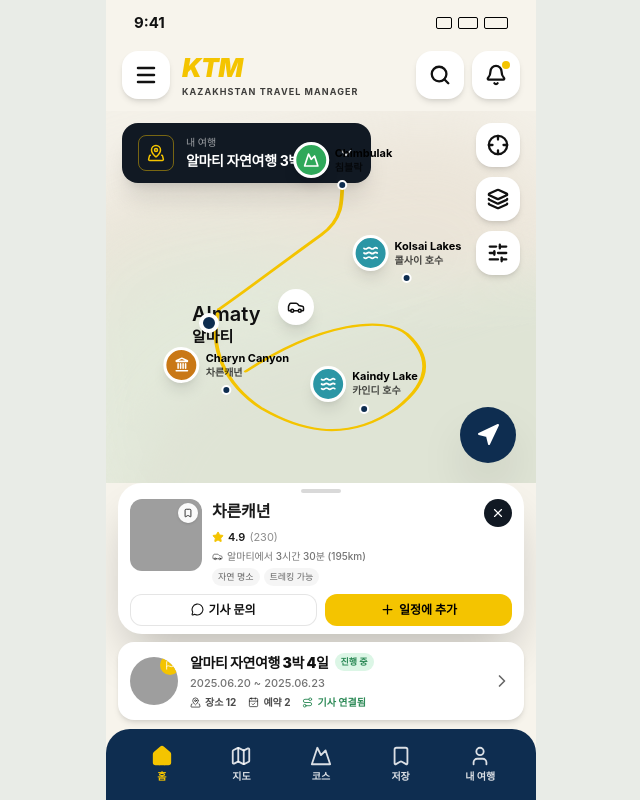
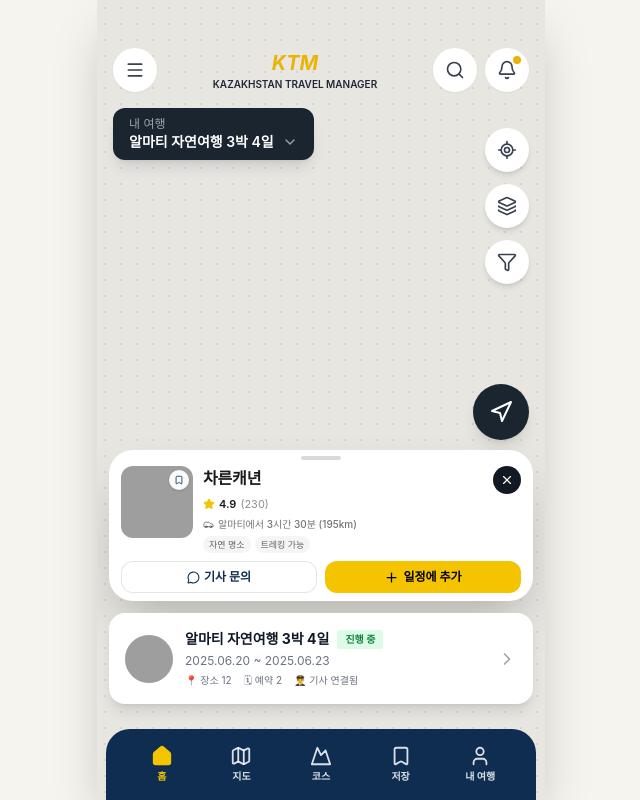
Before and after one commit to kom1239-commits/ktm-travel-map-react-v2, a React (Vite) app: page / in a window 1280 px wide. Shown: the whole page, without its empty margins (319-959 px from the left). Built offline with nearby package versions, Linux system fonts and the light colour scheme; grey boxes are pictures that could not be loaded.

Commit message:
rebuild MapPage from new template (keeps PlaceCard + BottomNav components)

```diff
--- a/src/pages/MapPage.jsx
+++ b/src/pages/MapPage.jsx
@@ -1,197 +1,102 @@
-import React from "react";
+import React from 'react'
 import {
-  Menu, Search, Bell, Crosshair, Layers, SlidersHorizontal,
-  Navigation, X, Star, Car, MessageCircle, Plus,
-  Map, Heart, Bookmark, User, Home, ChevronRight, ChevronDown,
-  MapPinned, CalendarCheck, Route, Flag,
-  Mountain, Waves, Landmark,
-} from "lucide-react";
+  Menu, Search, Bell, LocateFixed, Layers, Filter, Navigation,
+  ChevronRight,
+} from 'lucide-react'
 import PlaceCard from '../components/cards/PlaceCard'
 import BottomNav from '../components/layout/BottomNav'
 
-const YELLOW = "#F4C400";
-const NAVY = "#0E2D50";
-
-const places = [
-  { id: "shymbulak", nameKo: "침블락", nameEn: "Chimbulak", x: "55%", y: "15%", type: "mountain", color: "#2FA85A" },
-  { id: "kolsai", nameKo: "콜사이 호수", nameEn: "Kolsai Lakes", x: "70%", y: "40%", type: "lake", color: "#2B96A5" },
-  { id: "kaindy", nameKo: "카인디 호수", nameEn: "Kaindy Lake", x: "60%", y: "75%", type: "lake", color: "#2B96A5" },
-  { id: "charyn", nameKo: "차른캐년", nameEn: "Charyn Canyon", x: "28%", y: "70%", type: "canyon", color: "#C97816" },
-];
-
 export default function MapPage() {
   return (
-    <div className="min-h-screen bg-[#e9ece7] flex justify-center">
-      <main className="relative flex flex-col w-full max-w-[430px] min-h-screen bg-[#f7f4ec] text-[#111] overflow-hidden">
+    <div className="relative w-full max-w-md mx-auto h-screen bg-gray-100 overflow-hidden font-sans shadow-2xl">
 
-        {/* ============ 1. 상태바 ============ */}
-        <div className="flex items-center justify-between px-7 pt-3 pb-1 text-[15px] font-bold flex-shrink-0">
-          <span>9:41</span>
-          <div className="flex items-center gap-1.5">
-            <span className="h-3 w-4 rounded-[2px] border-[1.5px] border-black" />
-            <span className="h-3 w-5 rounded-[2px] border-[1.5px] border-black" />
-            <span className="h-3 w-6 rounded-[2px] border-[1.5px] border-black" />
+      {/* 1. 배경: 지도 영역 */}
+      <div className="absolute inset-0 bg-[#E8E6E1]">
+        <div className="w-full h-full opacity-20 bg-[radial-gradient(#888_1px,transparent_1px)] [background-size:16px_16px]" />
+      </div>
+
+      {/* 2. 상단 영역 */}
+      <div className="absolute top-0 left-0 w-full z-10 pt-12 pb-4 px-4">
+        {/* 헤더 */}
+        <div className="flex justify-between items-center mb-4">
+          <button className="p-3 bg-white rounded-full shadow-sm">
+            <Menu size={20} className="text-gray-700" />
+          </button>
+
+          <div className="flex flex-col items-center">
+            <span className="text-xl font-bold text-yellow-500 italic">KTM</span>
+            <span className="text-[10px] font-semibold text-gray-800">KAZAKHSTAN TRAVEL MANAGER</span>
+          </div>
+
+          <div className="flex gap-2">
+            <button className="p-3 bg-white rounded-full shadow-sm">
+              <Search size={20} className="text-gray-700" />
+            </button>
+            <button className="p-3 bg-white rounded-full shadow-sm relative">
+              <Bell size={20} className="text-gray-700" />
+              <span className="absolute top-2 right-2 w-2 h-2 bg-yellow-500 rounded-full" />
+            </button>
           </div>
         </div>
 
-        {/* ============ 2. 헤더 ============ */}
-        <header className="flex-shrink-0 px-4 pt-3 pb-3 z-30">
-          <div className="flex items-start justify-between gap-2">
-            <button className="grid h-[48px] w-[48px] place-items-center rounded-2xl bg-white shadow-md">
-              <Menu size={24} strokeWidth={2.5} />
-            </button>
+        {/* '내 여행' 드롭다운 배지 */}
+        <div className="inline-flex flex-col bg-[#1A2530] text-white rounded-xl px-4 py-2 shadow-lg">
+          <span className="text-xs text-gray-400">내 여행</span>
+          <div className="flex items-center gap-2">
+            <span className="text-sm font-semibold">알마티 자연여행 3박 4일</span>
+            <ChevronRight size={16} className="rotate-90 text-gray-400" />
+          </div>
+        </div>
+      </div>
 
-            <div className="flex-1 pt-1 pl-1">
-              <div className="text-[26px] font-black italic leading-none tracking-tight" style={{ color: YELLOW }}>
-                KTM
+      {/* 3. 우측 지도 컨트롤 영역 */}
+      <div className="absolute top-32 right-4 z-10 flex flex-col gap-3">
+        <button className="p-3 bg-white rounded-full shadow-md"><LocateFixed size={20} className="text-gray-700" /></button>
+        <button className="p-3 bg-white rounded-full shadow-md"><Layers size={20} className="text-gray-700" /></button>
+        <button className="p-3 bg-white rounded-full shadow-md"><Filter size={20} className="text-gray-700" /></button>
+      </div>
+
+      {/* 내비게이션 플로팅 버튼 */}
+      <div className="absolute bottom-[360px] right-4 z-10">
+        <button className="p-4 bg-[#1A2530] rounded-full shadow-lg">
+          <Navigation size={24} className="text-white" />
+        </button>
+      </div>
+
+      {/* 4. 하단 영역 (카드 및 네비게이션) */}
+      <div className="absolute bottom-0 left-0 w-full z-20">
+
+        <div className="pb-24 flex flex-col gap-3">
+
+          {/* 장소 상세 카드 (차른캐년) */}
+          <PlaceCard />
+
+          {/* 진행 중인 여행 요약 카드 */}
+          <div className="mx-3 bg-white rounded-2xl p-4 shadow-lg flex items-center justify-between">
+            <div className="flex items-center gap-3">
+              <div className="relative w-12 h-12 rounded-full overflow-hidden bg-blue-100">
+                <img src="https://images.unsplash.com/photo-1542382156909-9240d0281483?q=80&w=150&auto=format&fit=crop" alt="알마티 자연여행" className="w-full h-full object-cover" />
               </div>
-              <div className="mt-1 text-[9px] font-bold tracking-[0.12em] text-black/75 whitespace-nowrap">
-                KAZAKHSTAN TRAVEL MANAGER
+              <div>
+                <div className="flex items-center gap-2">
+                  <h4 className="text-sm font-bold text-gray-900">알마티 자연여행 3박 4일</h4>
+                  <span className="px-2 py-0.5 bg-green-100 text-green-700 text-[10px] font-bold rounded-sm">진행 중</span>
+                </div>
+                <p className="text-xs text-gray-500 mt-1">2025.06.20 ~ 2025.06.23</p>
+                <div className="flex gap-3 text-[10px] text-gray-500 mt-1">
+                  <span>📍 장소 12</span>
+                  <span>🗓 예약 2</span>
+                  <span>👨‍✈️ 기사 연결됨</span>
+                </div>
               </div>
             </div>
-
-            <div className="flex gap-2">
-              <button className="grid h-[48px] w-[48px] place-items-center rounded-2xl bg-white shadow-md">
-                <Search size={22} strokeWidth={2.5} />
-              </button>
-              <button className="relative grid h-[48px] w-[48px] place-items-center rounded-2xl bg-white shadow-md">
-                <Bell size={22} strokeWidth={2.5} />
-                <span className="absolute right-2.5 top-2.5 h-2 w-2 rounded-full" style={{ backgroundColor: YELLOW }} />
-              </button>
-            </div>
+            <ChevronRight size={20} className="text-gray-400" />
           </div>
-        </header>
-
-        {/* ============ 3. 지도 영역 (핵심: flex-1로 남은 공간 다 차지) ============ */}
-        <div className="relative flex-1 mx-0 overflow-hidden">
-
-          {/* 지도 배경 */}
-          <div className="absolute inset-0 bg-[#f4f1e9]">
-            <div className="absolute inset-0 opacity-60">
-              <div className="absolute -left-20 top-10 h-[260px] w-[540px] rotate-[-12deg] rounded-full bg-[#e5dccd] blur-2xl" />
-              <div className="absolute -right-28 top-40 h-[380px] w-[620px] rotate-[18deg] rounded-full bg-[#d8e4d1] blur-2xl" />
-              <div className="absolute left-4 top-[200px] h-[330px] w-[600px] rotate-[-18deg] rounded-full bg-[#d2dcc9] blur-xl" />
-            </div>
-          </div>
-
-          {/* "내 여행" 다크 카드 (지도 위 좌측 상단) */}
-          <button className="absolute left-4 top-3 z-30 flex items-center gap-3 rounded-2xl px-4 py-3 text-left text-white shadow-xl"
-                  style={{ backgroundColor: "#111923" }}>
-            <div className="grid h-9 w-9 place-items-center rounded-lg border border-[#F4C400]/45" style={{ color: YELLOW }}>
-              <MapPinned size={18} />
-            </div>
-            <div>
-              <div className="text-[10px] font-medium text-white/60">내 여행</div>
-              <div className="text-[14px] font-bold tracking-tight">알마티 자연여행 3박 4일</div>
-            </div>
-            <ChevronDown size={18} className="text-white/80" />
-          </button>
-
-          {/* 우측 도구 버튼들 */}
-          <div className="absolute right-4 top-3 z-30 flex flex-col gap-2.5">
-            <ToolButton icon={<Crosshair size={22} strokeWidth={2.5} />} />
-            <ToolButton icon={<Layers size={22} strokeWidth={2.5} />} />
-            <ToolButton icon={<SlidersHorizontal size={22} strokeWidth={2.5} />} />
-          </div>
-
-          {/* 경로 SVG */}
-          <svg className="pointer-events-none absolute inset-0 h-full w-full z-10" viewBox="0 0 400 600" preserveAspectRatio="none">
-            <path d="M105 320 C130 290 160 250 200 200 C220 175 220 150 220 100"
-                  fill="none" stroke={YELLOW} strokeWidth="3.5" strokeLinecap="round" />
-            <path d="M105 320 C95 380 110 440 145 480 C175 510 220 540 270 480"
-                  fill="none" stroke={YELLOW} strokeWidth="3.5" strokeLinecap="round" />
-            <path d="M270 480 C300 440 305 400 280 360 C260 330 200 340 130 420"
-                  fill="none" stroke={YELLOW} strokeWidth="3.5" strokeLinecap="round" />
-          </svg>
-
-          {/* 알마티 라벨 + 점 */}
-          <div className="absolute left-[20%] top-[52%] z-20">
-            <div className="text-[20px] font-semibold leading-none">Almaty</div>
-            <div className="mt-0.5 text-[15px] font-bold">알마티</div>
-          </div>
-          <div className="absolute left-[24%] top-[57%] z-30 -translate-x-1/2 -translate-y-1/2">
-            <div className="h-5 w-5 rounded-full border-[4px] border-white shadow-lg" style={{ backgroundColor: NAVY }} />
-          </div>
-
-          {/* 차 마커 */}
-          <div className="absolute left-[40%] top-[48%] z-30 grid h-9 w-9 place-items-center rounded-full bg-white shadow-lg">
-            <Car size={18} />
-          </div>
-
-          {/* POI 핀들 */}
-          {places.map((spot) => <PlacePin key={spot.id} spot={spot} />)}
-
-          {/* 우측 하단 네비게이션 버튼 */}
-          <button className="absolute right-5 bottom-5 z-40 grid h-[56px] w-[56px] place-items-center rounded-full text-white shadow-2xl"
-                  style={{ backgroundColor: NAVY }}>
-            <Navigation size={24} fill="white" />
-          </button>
         </div>
 
-        {/* ============ 4. 차른캐년 상세 카드 ============ */}
-        <PlaceCard />
-
-        {/* ============ 5. 진행중 여행 카드 ============ */}
-        <section className="flex-shrink-0 mx-3 mt-2 z-30 rounded-2xl bg-white px-3 py-2.5 shadow-md">
-          <div className="flex items-center gap-3">
-            <div className="relative h-[48px] w-[48px] shrink-0 overflow-hidden rounded-full">
-              <img src="https://images.unsplash.com/photo-1501785888041-af3ef285b470?auto=format&fit=crop&w=200&q=80"
-                   alt="" className="h-full w-full object-cover" />
-              <div className="absolute -right-0.5 -top-0.5 grid h-5 w-5 place-items-center rounded-full" style={{ backgroundColor: YELLOW }}>
-                <Flag size={10} className="text-white" />
-              </div>
-            </div>
-
-            <div className="min-w-0 flex-1">
-              <div className="flex items-center gap-1.5">
-                <h3 className="truncate text-[14px] font-black tracking-tight">알마티 자연여행 3박 4일</h3>
-                <span className="shrink-0 rounded-full bg-[#DCF6E6] px-1.5 py-0.5 text-[9px] font-bold text-[#2D8A57]">진행 중</span>
-              </div>
-              <p className="mt-0.5 text-[11px] font-medium text-black/55">2025.06.20 ~ 2025.06.23</p>
-              <div className="mt-1 flex items-center gap-3 text-[10px] font-bold text-black/70">
-                <span className="flex items-center gap-1"><MapPinned size={11} />장소 12</span>
-                <span className="flex items-center gap-1"><CalendarCheck size={11} />예약 2</span>
-                <span className="flex items-center gap-1 text-[#2D8A57]"><Route size={11} />기사 연결됨</span>
-              </div>
-            </div>
-
-            <ChevronRight size={20} className="shrink-0 text-black/60" />
-          </div>
-        </section>
-
-        <div className="h-20" />
-
-        {/* ============ 6. 하단 탭바 ============ */}
+        {/* 5. 바텀 네비게이션 */}
         <BottomNav />
-      </main>
+      </div>
     </div>
-  );
+  )
 }
-
-function ToolButton({ icon }) {
-  return (
-    <button className="grid h-[44px] w-[44px] place-items-center rounded-2xl bg-white shadow-md">
-      {icon}
-    </button>
-  );
-}
-
-function PlacePin({ spot }) {
-  return (
-    <div className="absolute z-30" style={{ left: spot.x, top: spot.y, transform: "translate(-50%, -50%)" }}>
-      <div className="flex items-center gap-1.5">
-        <div className="grid h-9 w-9 place-items-center rounded-full border-[3px] border-white text-white shadow-lg"
-             style={{ backgroundColor: spot.color }}>
-          {spot.type === "lake" && <Waves size={16} strokeWidth={2.5} />}
-          {spot.type === "mountain" && <Mountain size={16} strokeWidth={2.5} />}
-          {spot.type === "canyon" && <Landmark size={15} strokeWidth={2.5} />}
-        </div>
-        <div className="leading-tight">
-          <div className="whitespace-nowrap text-[11px] font-bold text-black">{spot.nameEn}</div>
-          <div className="whitespace-nowrap text-[10px] font-semibold text-black/70">{spot.nameKo}</div>
-        </div>
-      </div>
-      <div className="mx-auto mt-0.5 h-2.5 w-2.5 rounded-full border-2 border-white" style={{ backgroundColor: NAVY }} />
-    </div>
-  );
-}
```
